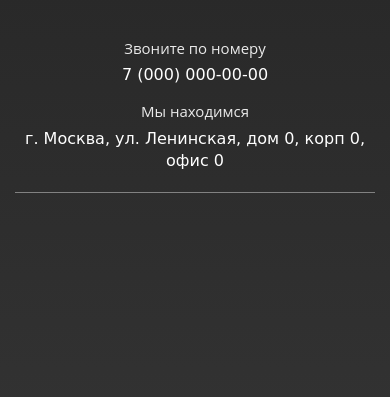
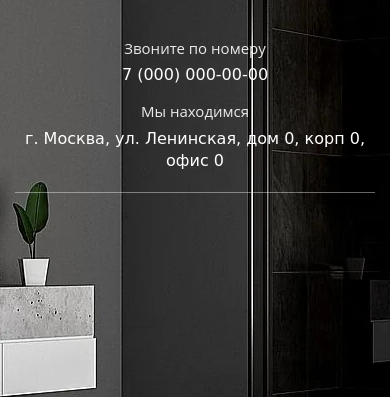
Before and after one commit to EvgenyPonomarevNova/the-main-page-of-the-Plumbing-site, a plain HTML site: page index.html in a window 390 px wide. Shown: the part 206-603 px from the top of the page. Drawn offline with Linux system fonts and the light colour scheme; files whose address does not match are found by name; a web font is replaced by a local one.

Commit message:
Optimized the header background

```diff
--- a/style.css
+++ b/style.css
@@ -3160,13 +3160,11 @@ body {
 /* Адаптивность для хедера */
 @media (max-width: 1200px) {
   .header {
-    background-image: linear-gradient(to bottom,
-        rgba(13, 13, 13, 0.9) 0%,
-        rgba(13, 13, 13, 0.8) 100%),
-      var(--image-bg);
-    background-size: cover;
-    background-position: center;
+    background-image: url(./img/bagr.jpg);
+    background-size: auto;
     background-repeat: no-repeat;
+    background-position: center center;
+	background-attachment: fixed;
   }
 
   .header__main .container {
```
